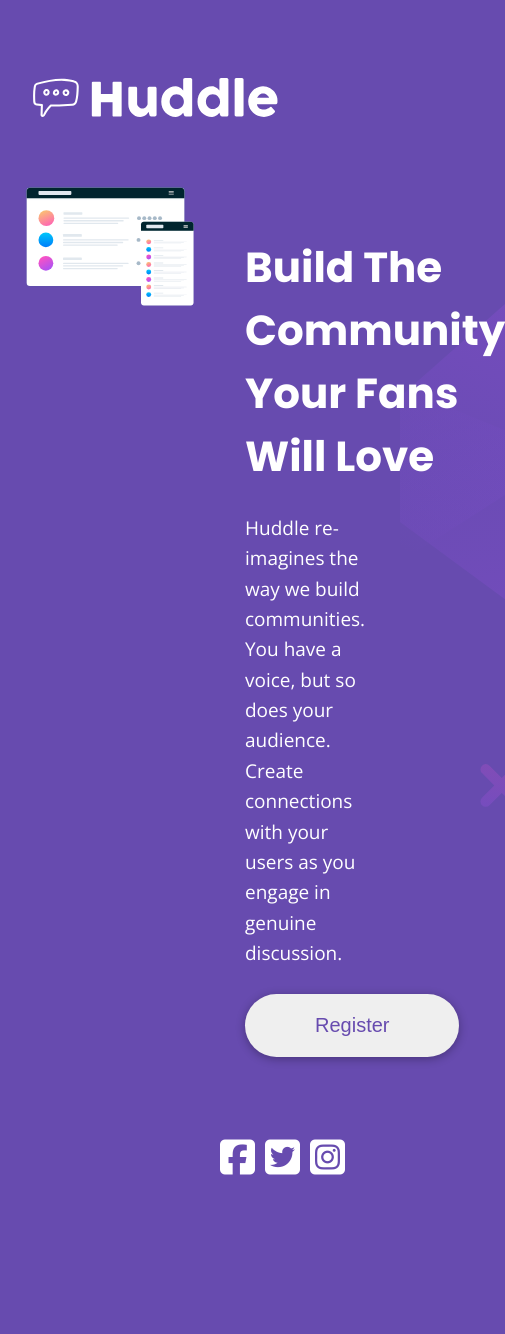
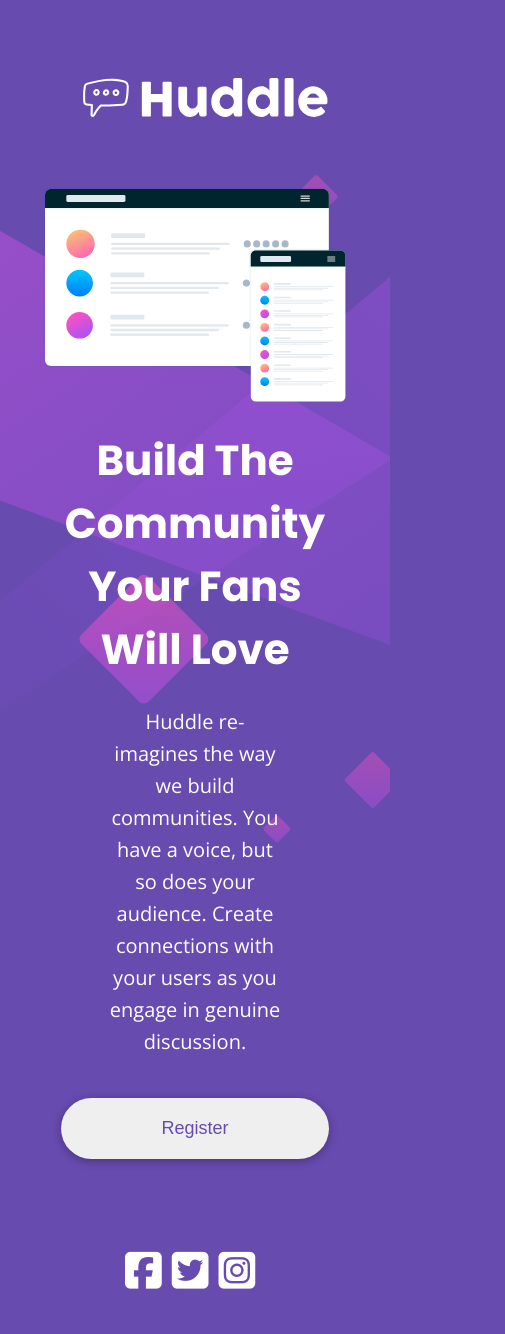
Before and after one commit to Alexcmyk/Huddle-Intro, a plain HTML site: page index.html in a window 390 px wide. Shown: the whole page, 505 px wide, since content can reach past the window. Before the commit the page ends 1232 px from the top, so only its background shows below. Drawn offline with nearby package versions, Linux system fonts and the light colour scheme.

Commit message:
added media queries

```diff
--- a/scss/_footer.scss
+++ b/scss/_footer.scss
@@ -9,11 +9,12 @@ footer {
 
         a {
             color: #fff;
-            margin-left: 10px;
+
             transition: all 0.3s ease;
 
             .fab {
                 font-size: 40px;
+                margin-left: 10px;
             }
         }
 
--- a/scss/_global.scss
+++ b/scss/_global.scss
@@ -33,7 +33,7 @@ body {
     width: 100vw;
     height: 100vh;
     background-image: url(../images/bg-desktop.svg);
-    background-size: cover;
+    background-size: 110%;
     background-repeat: no-repeat;
     background-position: 400px 0px;
     background-color: $primaryColor;
--- /dev/null
+++ b/scss/_media-queries.scss
@@ -0,0 +1,86 @@
+@media (max-width: 1180px) {
+
+    body {
+        background-image: url(../images/bg-mobile.svg);
+        background-size: cover;
+        background-repeat: no-repeat;
+        background-position: top left;
+    }
+
+    .wrapper .main_content .content_right {
+        padding: 20px;
+
+
+        h1 {
+            font-size: 30px;
+
+        }
+
+        p {
+            font-size: 14px;
+
+        }
+
+        button {
+          padding: 15px 40px;
+          font-size: 16px;
+        }
+    }
+
+    footer ul a .fab {
+
+        font-size: 20px;
+
+    }
+}
+
+@media (max-width:900px) {
+
+    header {
+        padding: 0 50px;
+    }
+
+    .wrapper .main_content {
+        flex-direction: column;
+        text-align: center;
+        justify-content: center;
+
+        .content_left img {
+            width: 90%;
+            height: auto;
+        }
+
+        .content_right {
+            align-items: center;
+            max-width: 65%;
+            margin: 0 auto;
+
+            h1 {
+                font-size: 42px;
+            }
+
+            p {
+                font-size: 20px;
+            }
+
+            button {
+                padding: 20px 100px;
+                font-size: 18px;
+                margin-top: 40px;
+            }
+        }
+    }
+
+    .wrapper footer .social {
+
+        justify-content: center;
+
+        .fab {
+            font-size: 42px;
+            margin: 40px 10px 10px 0
+
+        }
+
+    }
+
+}
--- a/scss/style.scss
+++ b/scss/style.scss
@@ -1,3 +1,4 @@
 @import 'global';
 @import 'content';
 @import 'footer';
+@import 'media-queries';
```
Also changed, not shown: scss/style.css, 1 other file.
